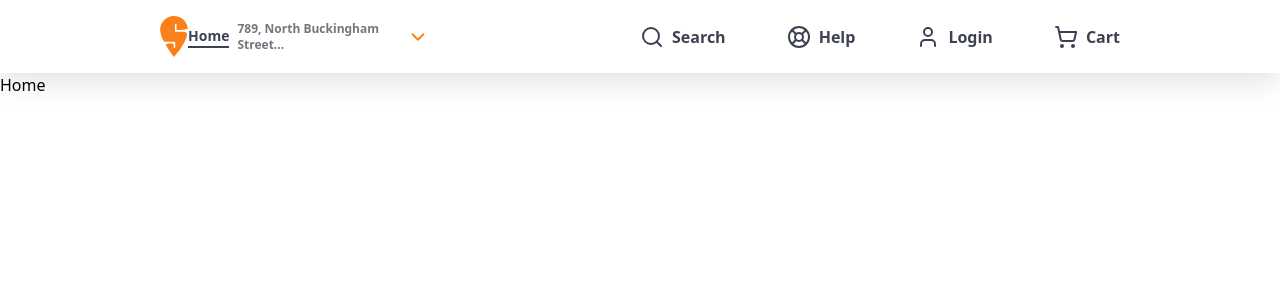
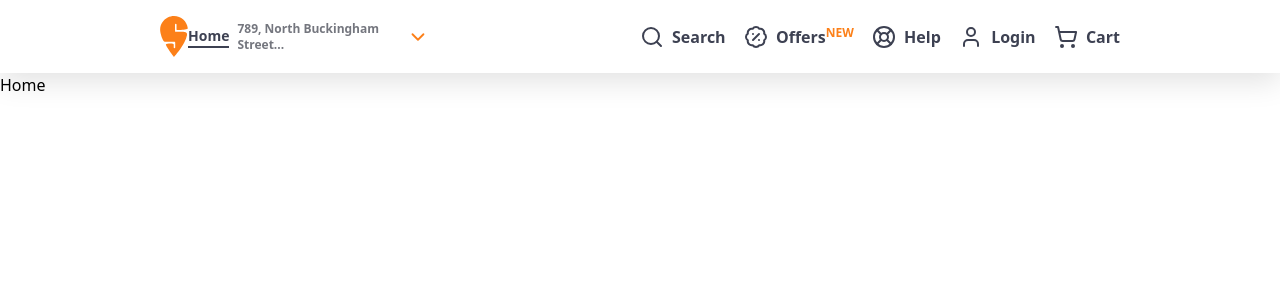
Before and after one commit to 9xVibee/SwiggyyyClone, a React (Vite) app: page / in a window 1280 px wide. Shown: the top 300 px of the page. Built offline with nearby package versions, Linux system fonts and the light colour scheme.

Commit message:
offer added in navbar

```diff
--- a/src/components/Header.jsx
+++ b/src/components/Header.jsx
@@ -1,4 +1,5 @@
 import {
+  BadgePercent,
   ChevronDown,
   LifeBuoy,
   Search,
@@ -49,6 +50,16 @@ const Header = () => {
             </div>
           </Link>
           <Link
+            to={"/offer"}
+            className="flex items-center text-[#3D4152] font-semibold gap-2 hover:text-[#FC8019]"
+          >
+            <BadgePercent />
+            <div>
+              Offers
+              <sup className="text-xs font-bold text-[#FC8019]">NEW</sup>
+            </div>
+          </Link>
+          <Link
             to={"/help"}
             className="flex items-center text-[#3D4152] font-semibold gap-2 hover:text-[#FC8019]"
           >
```
